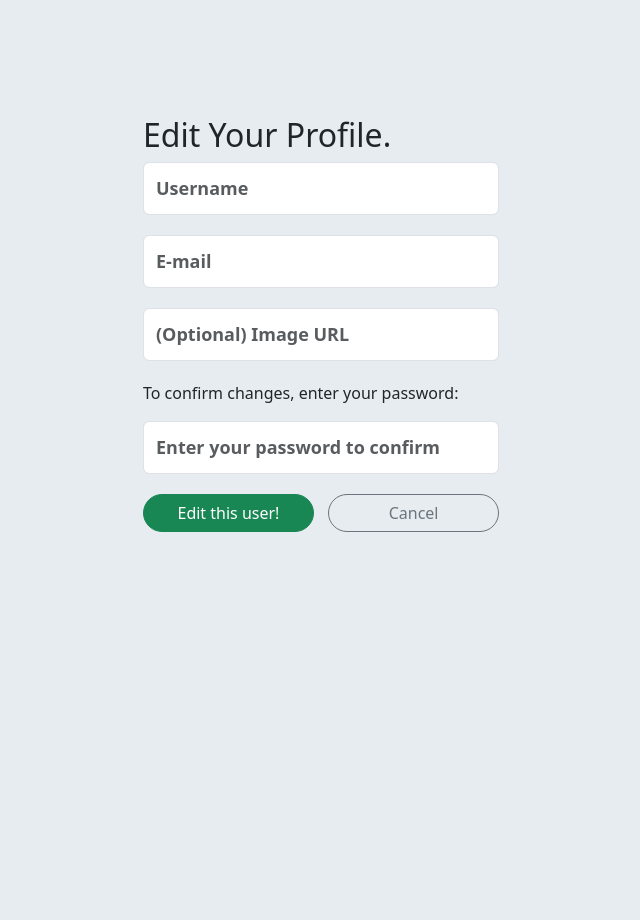
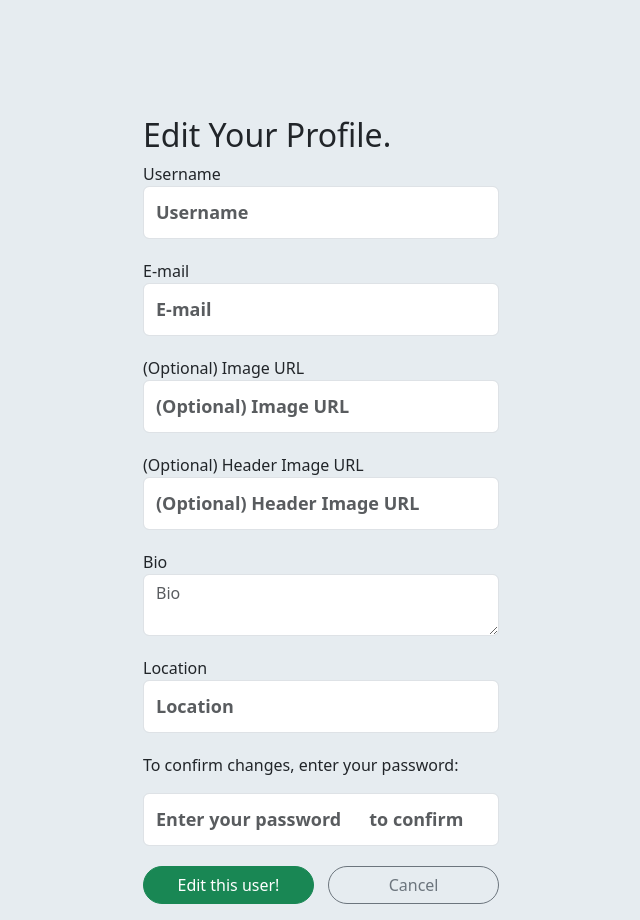
Before and after one commit to kelc14/warbler, a Flask app: template templates/users/edit.html in a window 1280 px wide. Shown: the part 46-966 px from the top of the page, without its empty margins (319-959 px from the left). Before the commit the page ends 578 px from the top, so only its background shows below. Run offline with Flask 2, Linux system fonts and the light colour scheme; the template is opened without the code that fills it: values that come from a table or form of the project are taken from there, others are empty; some libraries are stand-ins or nearby versions.

Commit message:
Implemented profile editing for curr user

```diff
--- a/app.py
+++ b/app.py
@@ -4,7 +4,7 @@ from flask import Flask, render_template, request, flash, redirect, session, g,
 from flask_debugtoolbar import DebugToolbarExtension
 from sqlalchemy.exc import IntegrityError
 
-from forms import UserAddForm, LoginForm, MessageForm
+from forms import UserAddForm, LoginForm, MessageForm, UserEditForm
 from models import db, connect_db, User, Message
 
 CURR_USER_KEY = "curr_user"
@@ -214,6 +214,29 @@ def stop_following(follow_id):
 def profile():
     """Update profile for current user."""
 
+    user = User.query.get_or_404(g.user.id)
+
+    form = UserEditForm(obj=user)
+
+    if form.validate_on_submit():
+
+        try:
+            user.username=form.username.data or g.user.username,
+            user.email=form.email.data or g.user.email,
+            user.image_url=form.image_url.data or g.user.image_url or User.image_url.default.arg,
+            user.header_image_url = form.header_image_url.data or g.user.header_image_url,
+            user.location = form.location.data or g.user.location
+            user.bio = form.bio.data or g.user.bio
+            db.session.commit()
+
+        except IntegrityError:
+            flash("Username already taken", 'danger')
+            return render_template('users/signup.html', form=form)
+
+        do_login(user)
+
+        return redirect("/")
+    return render_template('/users/edit.html', form=form)
     # IMPLEMENT THIS
 
 
--- a/forms.py
+++ b/forms.py
@@ -17,6 +17,18 @@ class UserAddForm(FlaskForm):
     password = PasswordField('Password', validators=[Length(min=6)])
     image_url = StringField('(Optional) Image URL')
 
+class UserEditForm(FlaskForm):
+    """Form for editing users."""
+
+    username = StringField('Username')
+    email = StringField('E-mail', validators=[ Email()])
+    password = PasswordField('Password', validators=[Length(min=6)])
+    image_url = StringField('(Optional) Image URL')
+    header_image_url = StringField('(Optional) Header Image URL')
+    bio = TextAreaField('Bio')
+    location = StringField('Location')
+
+
 
 class LoginForm(FlaskForm):
     """Login form."""
--- a/templates/users/edit.html
+++ b/templates/users/edit.html
@@ -1,33 +1,26 @@
-{% extends 'base.html' %}
-
-{% block content %}
+{% extends 'base.html' %} {% block content %}
 
 <div class="row justify-content-md-center">
   <div class="col-md-4">
     <h2 class="join-message">Edit Your Profile.</h2>
     <form method="POST" id="user_form">
-        {{ form.hidden_tag() }}
-
-        {% for field in form if field.widget.input_type != 'hidden' and field.name != 'password' %}
-          {% for error in field.errors %}
+      {{ form.hidden_tag() }} {% for field in form if field.widget.input_type !=
+      'hidden' and field.name != 'password' %} {% for error in field.errors %}
       <span class="text-danger">{{ error }}</span>
-          {% endfor %}
-          {{ field(placeholder=field.label.text, class="form-control") }}
-        {% endfor %}
+      {% endfor %} {{ field.label }}{{ field(placeholder=field.label.text,
+      class="form-control") }} {% endfor %}
 
       <p>To confirm changes, enter your password:</p>
-        {% if form.password.errors %}
-          {% for error in form.password.errors %}
-            <span class="text-danger">
-            {{ error }}
-          </span>
-          {% endfor %}
-        {% endif %}
-        {{ form.password(placeholder="Enter your password to confirm", class="form-control") }}
+      {% if form.password.errors %} {% for error in form.password.errors %}
+      <span class="text-danger"> {{ error }} </span>
+      {% endfor %} {% endif %} {{ form.password(placeholder="Enter your password
+      to confirm", class="form-control") }}
 
       <div class="edit-btn-area">
         <button class="btn btn-success">Edit this user!</button>
-          <a href="/users/{{ user_id }}" class="btn btn-outline-secondary">Cancel</a>
+        <a href="/users/{{ user_id }}" class="btn btn-outline-secondary"
+          >Cancel</a
+        >
       </div>
     </form>
   </div>
```
Lines whose indentation alone changed are shown as unchanged.
